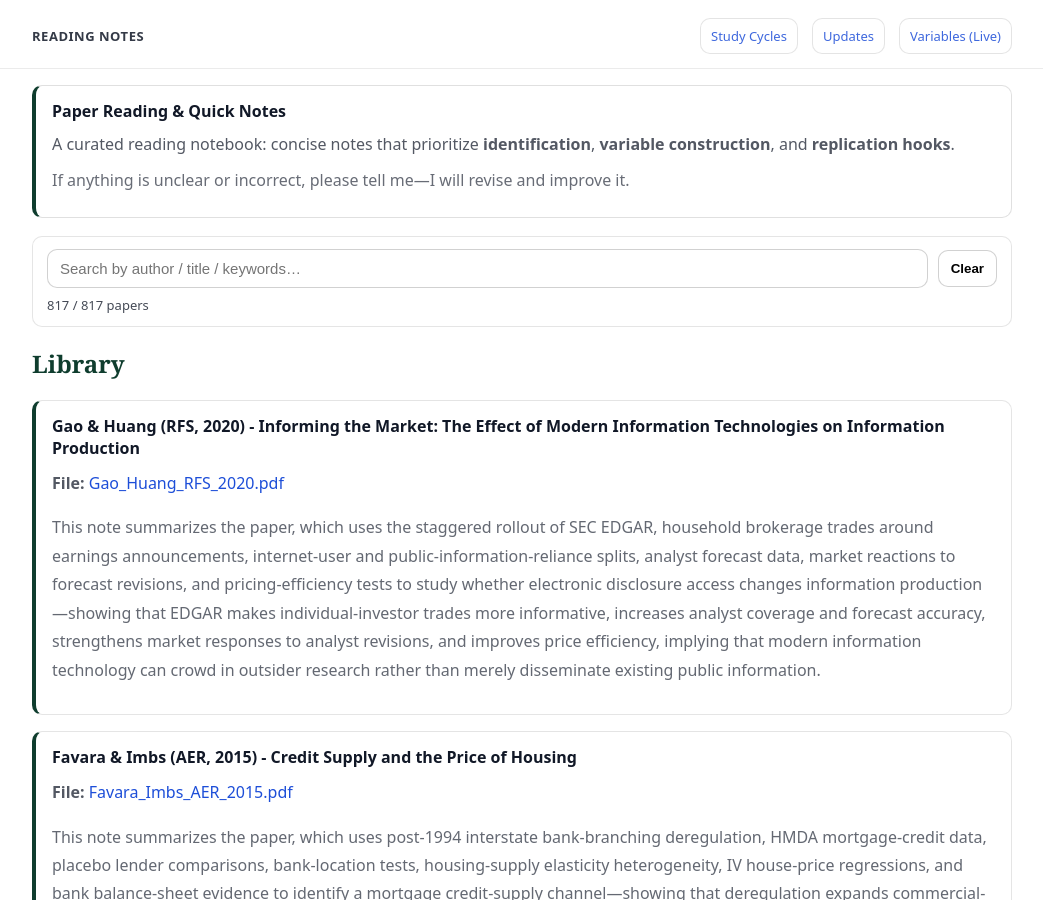
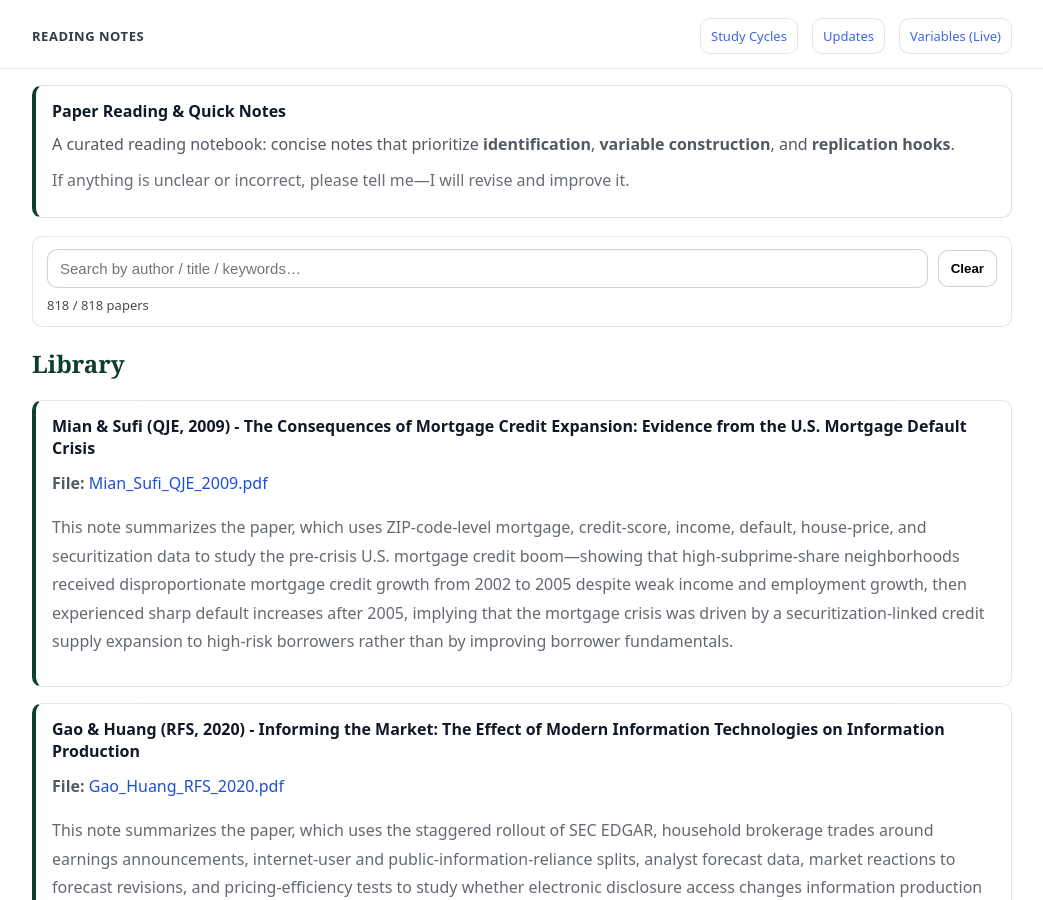
Before and after one commit to yaxinzn/study-archive, a Jekyll site: the page built from reading/index.md, in a window 1280 px wide and 900 px high. Shown: the whole window, without its empty margins (118-1161 px from the left). Built offline with Jekyll 4.4.1, drawn with Linux system fonts in a browser that asks for light colours.

Commit message:
Reading: add/update Mian_Sufi_QJE_2009.pdf

```diff
--- a/_data/reading.yml
+++ b/_data/reading.yml
@@ -1,3 +1,7 @@
+- title: "Mian & Sufi (QJE, 2009) - The Consequences of Mortgage Credit Expansion: Evidence from the U.S. Mortgage Default Crisis"
+  file: "Mian_Sufi_QJE_2009.pdf"
+  desc: "This note summarizes the paper, which uses ZIP-code-level mortgage, credit-score, income, default, house-price, and securitization data to study the pre-crisis U.S. mortgage credit boom—showing that high-subprime-share neighborhoods received disproportionate mortgage credit growth from 2002 to 2005 despite weak income and employment growth, then experienced sharp default increases after 2005, implying that the mortgage crisis was driven by a securitization-linked credit supply expansion to high-risk borrowers rather than by improving borrower fundamentals. "
+
 - title: "Gao & Huang (RFS, 2020) - Informing the Market: The Effect of Modern Information Technologies on Information Production"
   file: "Gao_Huang_RFS_2020.pdf"
   desc: "This note summarizes the paper, which uses the staggered rollout of SEC EDGAR, household brokerage trades around earnings announcements, internet-user and public-information-reliance splits, analyst forecast data, market reactions to forecast revisions, and pricing-efficiency tests to study whether electronic disclosure access changes information production—showing that EDGAR makes individual-investor trades more informative, increases analyst coverage and forecast accuracy, strengthens market responses to analyst revisions, and improves price efficiency, implying that modern information technology can crowd in outsider research rather than merely disseminate existing public information. "
```
Also changed, not shown: 1 other file.
